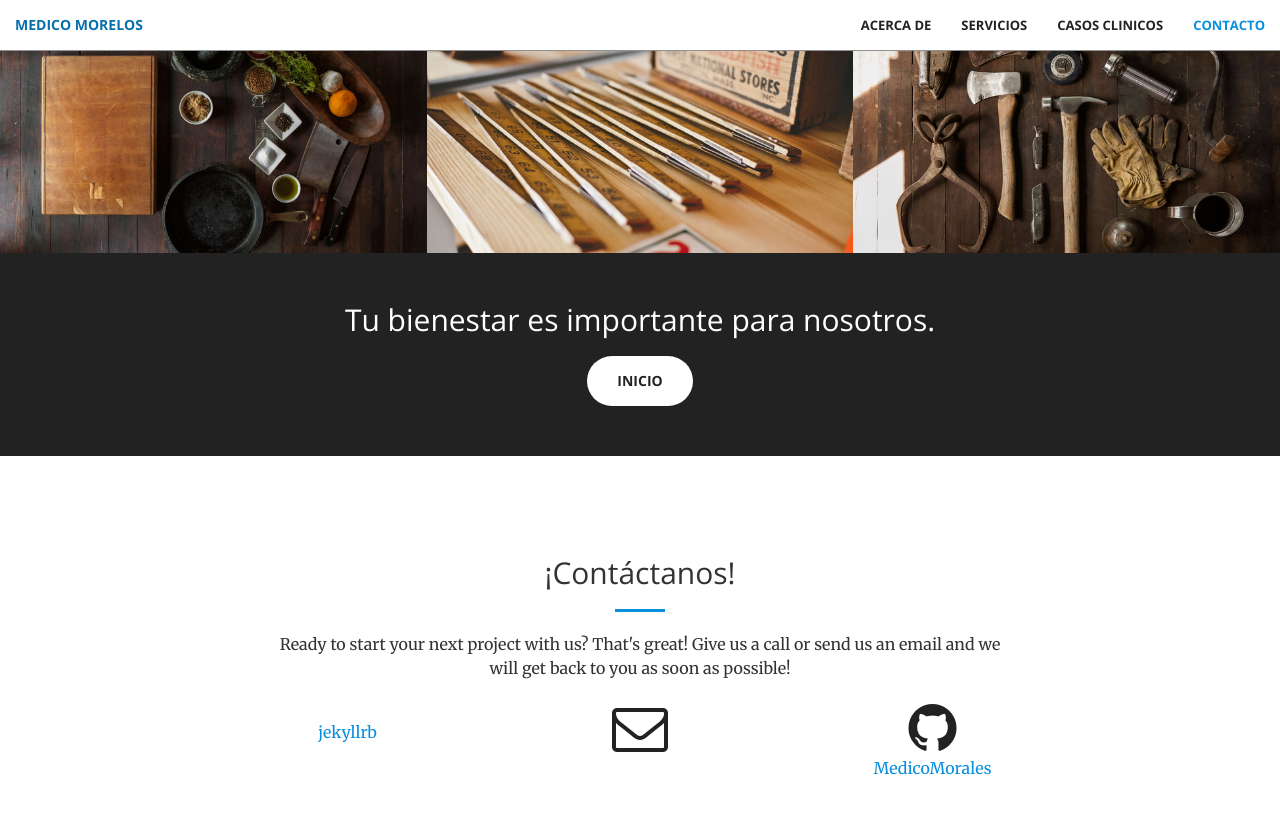
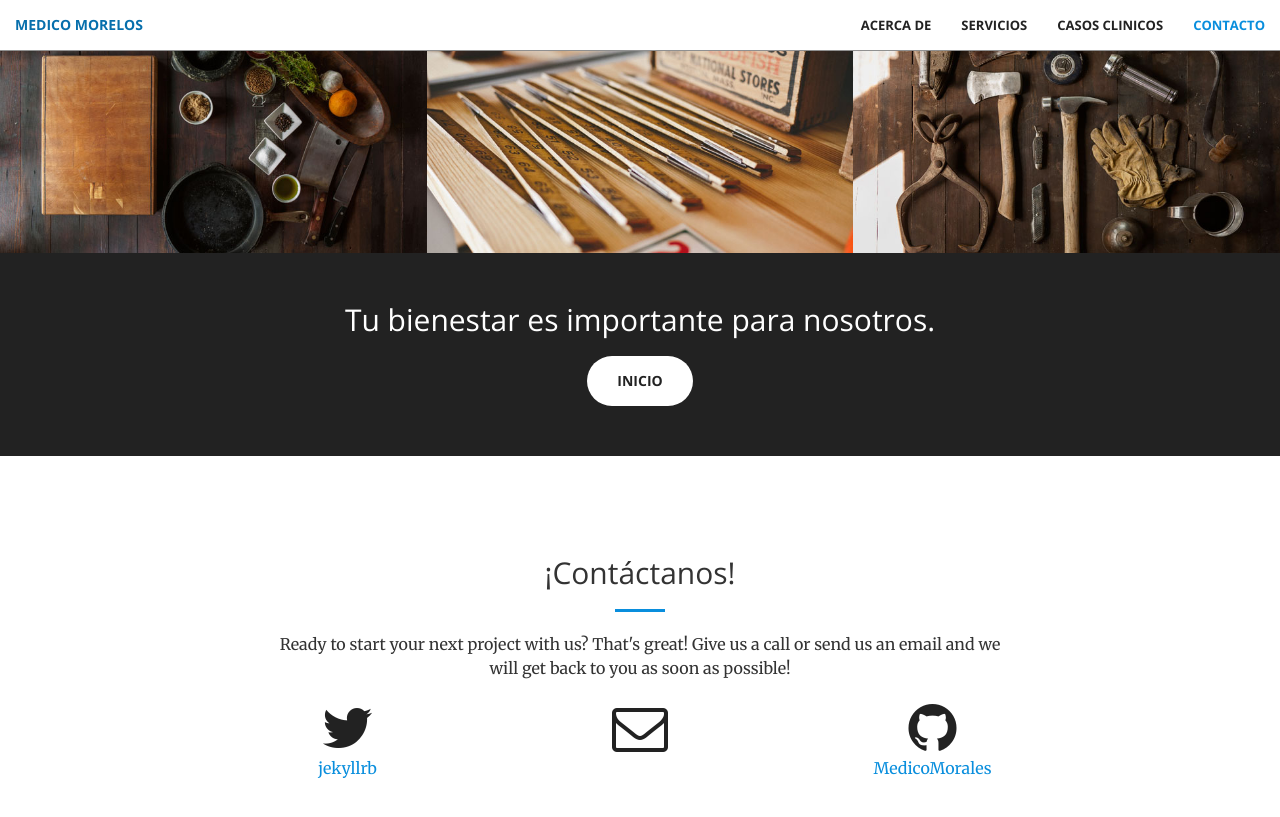
Before and after one commit to MedicoMorales/MedicoMorelos, a Jekyll site: the page built from index.html, in a window 1280 px wide and 900 px high, scrolled down 1933 px. Shown: the top 817 px of the window. Built offline with Jekyll 4.4.1, drawn with Linux system fonts in a browser that asks for light colours.

Commit message:
Update contact.html

```diff
--- a/_includes/contact.html
+++ b/_includes/contact.html
@@ -8,8 +8,8 @@
             </div>
         <div class="col-lg-2 col-lg-offset-2 text-center">
             <a href="https://twitter.com/{{ site.twitter_username }}">
-              <!--  <i class="fa fa-twitter fa-3x wow bounceIn" data-wow-delay=".1s"></i>-->
-                <i class="fab fa-facebook-f fab-3x wow bounceIn" data-wow-delay=".1s"></i>
+                <i class="fa fa-twitter fa-3x wow bounceIn" data-wow-delay=".1s"></i>
+              <!--  <i class="fab fa-facebook-f fab-3x wow bounceIn" data-wow-delay=".1s"></i>-->
                 <p>{{ site.twitter_username }}</p>
             </a>
         </div>
```
